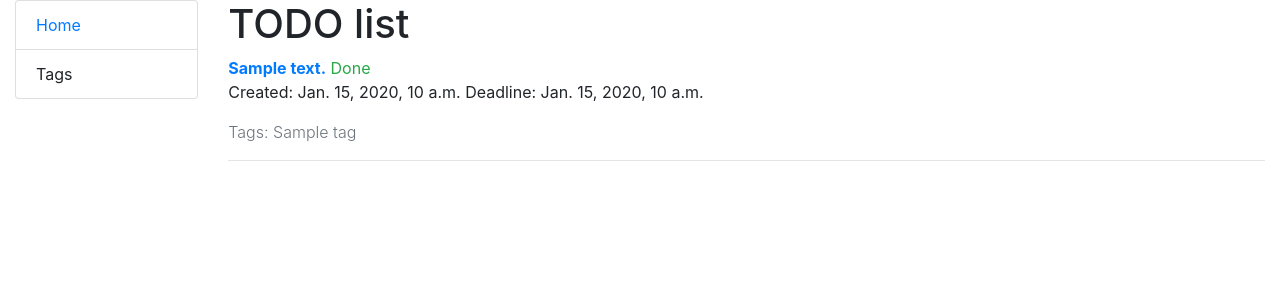
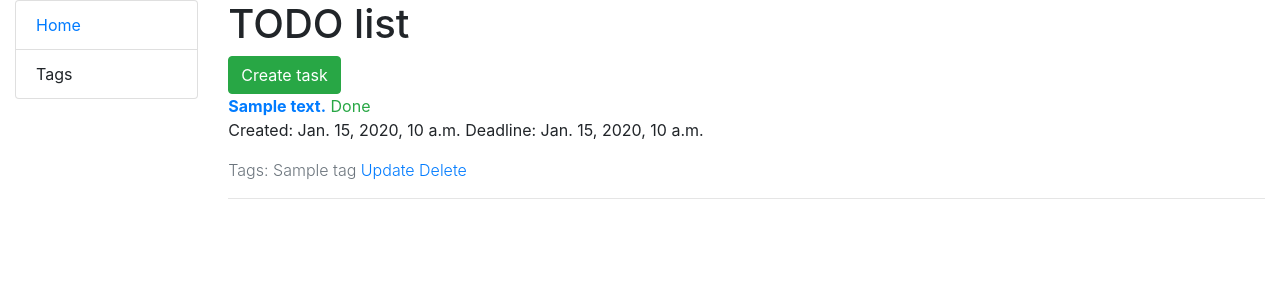
Before and after one commit to oleksandr-pupchenko/todo-list, a Django app: page / in a window 1280 px wide. Shown: the top 300 px of the page. Run offline with Django 4.2, Linux system fonts and the light colour scheme; tables that the repository leaves empty hold one stand-in row (values such as "Sample post").

Commit message:
Add CreateView, UpdateView, DeleteView for Task

```diff
--- a/manage.py
+++ b/manage.py
@@ -6,7 +6,7 @@ import sys
 
 def main():
     """Run administrative tasks."""
-    os.environ.setdefault('DJANGO_SETTINGS_MODULE', 'todo_list.settings')
+    os.environ.setdefault('DJANGO_SETTINGS_MODULE', 'todolist.settings')
     try:
         from django.core.management import execute_from_command_line
     except ImportError as exc:
--- /dev/null
+++ b/requirements.txt
@@ -0,0 +1,6 @@
+asgiref==3.7.2
+Django==4.2.1
+django-crispy-forms==2.0
+sqlparse==0.4.4
+typing_extensions==4.6.2
+crispy_bootstrap4==2022.1
--- a/templates/todo_list/index.html
+++ b/templates/todolist/index.html
@@ -2,6 +2,9 @@
 
 {% block content %}
     <h1>TODO list</h1>
+  <a href="{% url 'todolist:task-create' %}" class="btn btn-success link-to-page">
+      Create task
+  </a>
     {% if task_list %}
          <ul class="list-unstyled">
            {% for task in task_list %}
@@ -15,7 +18,10 @@
                <p> Created: {{ task.created_date }}
                  {% if task.deadline_date %} Deadline: {{ task.deadline_date }} {% endif %}
                </p>
-               <p class="font-weight-light text-muted">Tags: {% for tag in task.tags.all %} {{ tag.name }} {% endfor %}</p>
+               <p class="font-weight-light text-muted">Tags: {% for tag in task.tags.all %} {{ tag.name }} {% endfor %}
+                 <a href="{% url 'todolist:task-update' pk=task.id %}">Update</a>
+                 <a href="{% url 'todolist:task-delete' pk=task.id %}">Delete</a>
+               </p>
              </li>
              <hr>
            {% endfor %}
--- a/todo_list/asgi.py
+++ b/todo_list/asgi.py
@@ -1,5 +1,5 @@
 """
-ASGI config for todo_list project.
+ASGI config for todolist project.
 
 It exposes the ASGI callable as a module-level variable named ``application``.
 
@@ -11,6 +11,6 @@ import os
 
 from django.core.asgi import get_asgi_application
 
-os.environ.setdefault('DJANGO_SETTINGS_MODULE', 'todo_list.settings')
+os.environ.setdefault('DJANGO_SETTINGS_MODULE', 'todolist.settings')
 
 application = get_asgi_application()
--- a/todo_list/settings.py
+++ b/todo_list/settings.py
@@ -1,5 +1,5 @@
 """
-Django settings for todo_list project.
+Django settings for todolist project.
 
 Generated by 'django-admin startproject' using Django 4.2.1.
 
@@ -38,6 +38,7 @@ INSTALLED_APPS = [
     "django.contrib.messages",
     "django.contrib.staticfiles",
     "crispy_forms",
+    "crispy_bootstrap4",
     "todolist",
 ]
 
@@ -70,7 +71,7 @@ TEMPLATES = [
     },
 ]
 
-WSGI_APPLICATION = "todo_list.wsgi.application"
+WSGI_APPLICATION = "todolist.wsgi.application"
 
 CRISPY_TEMPLATE_PACK = "bootstrap4"
 
--- a/todo_list/urls.py
+++ b/todo_list/urls.py
@@ -1,5 +1,5 @@
 """
-URL configuration for todo_list project.
+URL configuration for todolist project.
 
 The `urlpatterns` list routes URLs to views. For more information please see:
     https://docs.djangoproject.com/en/4.2/topics/http/urls/
--- a/todo_list/wsgi.py
+++ b/todo_list/wsgi.py
@@ -1,5 +1,5 @@
 """
-WSGI config for todo_list project.
+WSGI config for todolist project.
 
 It exposes the WSGI callable as a module-level variable named ``application``.
 
@@ -11,6 +11,6 @@ import os
 
 from django.core.wsgi import get_wsgi_application
 
-os.environ.setdefault('DJANGO_SETTINGS_MODULE', 'todo_list.settings')
+os.environ.setdefault('DJANGO_SETTINGS_MODULE', 'todolist.settings')
 
 application = get_wsgi_application()
--- a/todolist/urls.py
+++ b/todolist/urls.py
@@ -1,9 +1,29 @@
 from django.urls import path
 
-from todolist.views import index
+from todolist.views import (
+    index,
+    TaskCreateView,
+    TaskUpdateView,
+    TaskDeleteView
+)
 
 urlpatterns = [
     path("", index, name="index"),
+    path(
+        "tasks/create/",
+        TaskCreateView.as_view(),
+        name="task-create",
+    ),
+    path(
+        "tasks/<int:pk>/update/",
+        TaskUpdateView.as_view(),
+        name="task-update",
+    ),
+    path(
+        "tasks/<int:pk>/delete/",
+        TaskDeleteView.as_view(),
+        name="task-delete",
+    ),
  ]
 
 app_name = "todolist"
--- a/todolist/views.py
+++ b/todolist/views.py
@@ -1,4 +1,6 @@
 from django.shortcuts import render
+from django.urls import reverse_lazy
+from django.views import generic
 
 from todolist.models import Task
 
@@ -9,4 +11,21 @@ def index(request):
     context = {
         "task_list": task_list,
     }
-    return render(request, "todo_list/index.html", context)
+    return render(request, "todolist/index.html", context)
+
+
+class TaskCreateView(generic.CreateView):
+    model = Task
+    fields = "__all__"
+    success_url = reverse_lazy("todolist:index")
+
+
+class TaskUpdateView(generic.UpdateView):
+    model = Task
+    fields = "__all__"
+    success_url = reverse_lazy("todolist:index")
+
+
+class TaskDeleteView(generic.DeleteView):
+    model = Task
+    success_url = reverse_lazy("todolist:index")
```
Also changed, not shown: templates/todolist/task_confirm_delete.html (added, +9 -0 lines), templates/todolist/task_form.html (added, +12 -0 lines).
